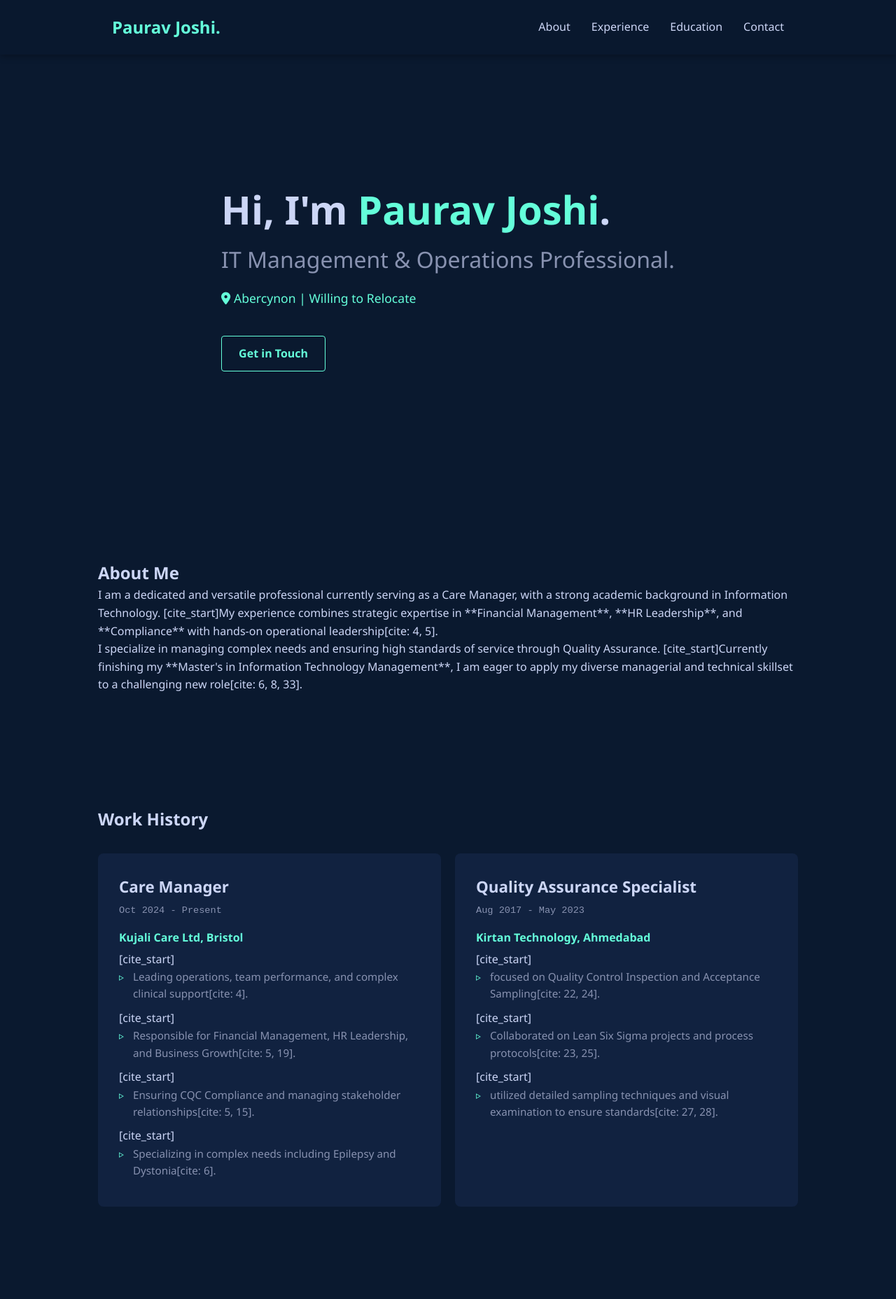
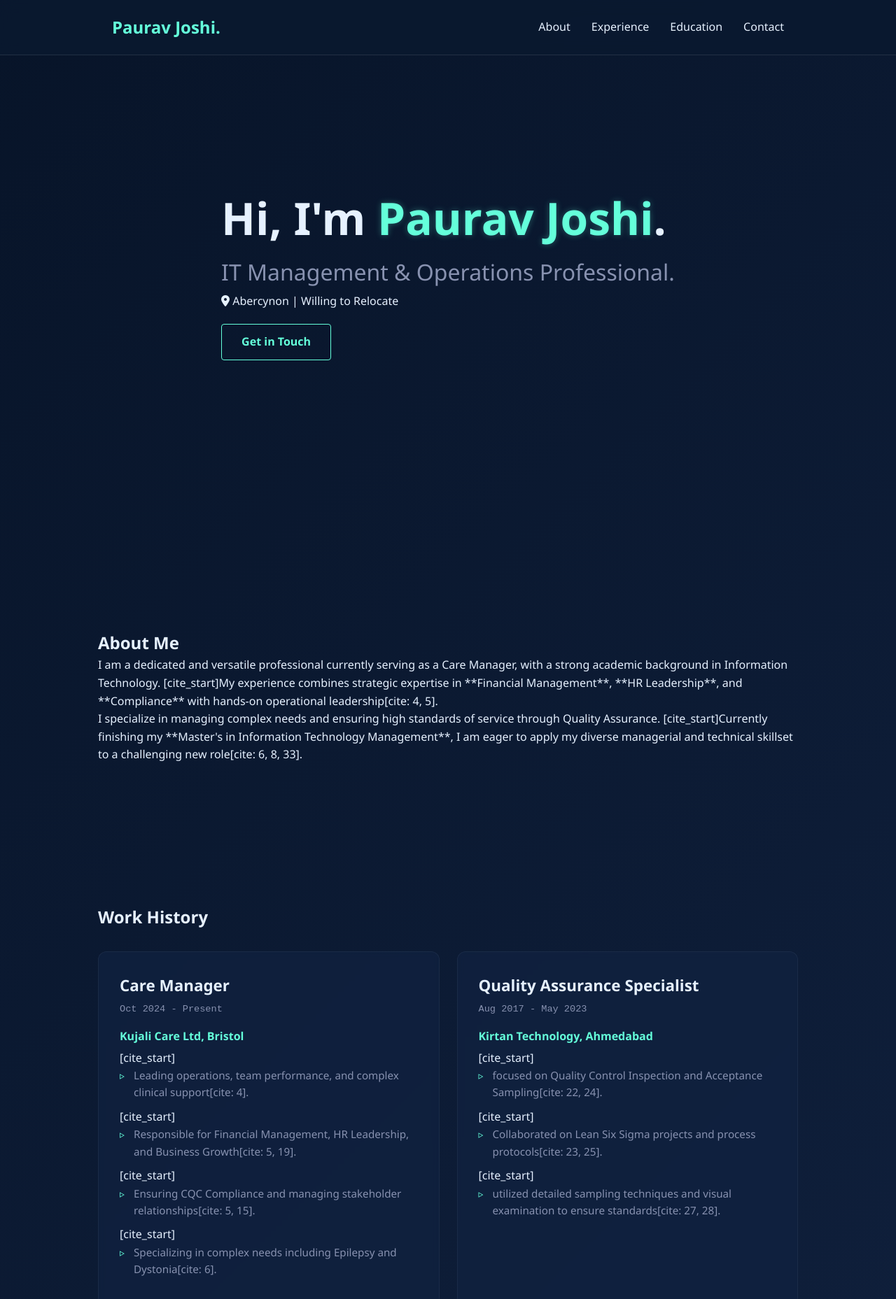
Before and after one commit to iamsomaniiac/iamsomaniiac.github.io, a plain HTML site: page index.html in a window 1280 px wide. Shown: the top 1857 px of the page at 70% size. Drawn offline with Linux system fonts and the light colour scheme.

Commit message:
Update style.css

```diff
--- a/style.css
+++ b/style.css
@@ -1,10 +1,10 @@
 /* CSS Variables */
 :root {
     --bg-color: #0a192f;
-    --text-primary: #ccd6f6;
+    --text-primary: #e6f1ff;
     --text-secondary: #8892b0;
-    --accent-color: #64ffda; /* Teal accent */
-    --card-bg: #112240;
+    --accent-color: #64ffda;
+    --glass-bg: rgba(17, 34, 64, 0.75);
     --font-main: 'Segoe UI', Tahoma, Geneva, Verdana, sans-serif;
 }
 
@@ -16,10 +16,20 @@
 }
 
 body {
-    background-color: var(--bg-color);
+    background: linear-gradient(-45deg, #0a192f, #112240, #020c1b, #1d1e33);
+    background-size: 400% 400%;
+    animation: gradientBG 15s ease infinite; /* Moving Background */
     color: var(--text-primary);
     font-family: var(--font-main);
     line-height: 1.6;
+    overflow-x: hidden;
+}
+
+/* Moving Background Animation */
+@keyframes gradientBG {
+    0% { background-position: 0% 50%; }
+    50% { background-position: 100% 50%; }
+    100% { background-position: 0% 50%; }
 }
 
 a {
@@ -41,24 +51,47 @@ ul {
 
 .highlight {
     color: var(--accent-color);
+    text-shadow: 0 0 10px rgba(100, 255, 218, 0.3); /* Neon Glow */
 }
 
 .section {
-    padding: 80px 0;
+    padding: 100px 0;
 }
 
+/* Buttons with Glow */
 .btn {
     display: inline-block;
-    padding: 12px 24px;
+    padding: 12px 28px;
     border: 1px solid var(--accent-color);
     color: var(--accent-color);
     border-radius: 4px;
     margin-top: 20px;
     font-weight: bold;
+    position: relative;
+    overflow: hidden;
+    z-index: 1;
+    transition: color 0.3s;
+}
+
+.btn::after {
+    content: '';
+    position: absolute;
+    top: 0;
+    left: 0;
+    width: 0%;
+    height: 100%;
+    background-color: var(--accent-color);
+    z-index: -1;
+    transition: width 0.3s;
 }
 
 .btn:hover {
-    background-color: rgba(100, 255, 218, 0.1);
+    color: #0a192f;
+    box-shadow: 0 0 15px var(--accent-color);
+}
+
+.btn:hover::after {
+    width: 100%;
 }
 
 /* Navigation */
@@ -68,9 +101,10 @@ nav {
     padding: 20px 0;
     position: fixed;
     width: 100%;
-    background-color: rgba(10, 25, 47, 0.95);
+    background-color: rgba(10, 25, 47, 0.85);
+    backdrop-filter: blur(10px); /* Blur effect */
     z-index: 100;
-    box-shadow: 0 2px 10px rgba(0,0,0,0.3);
+    border-bottom: 1px solid rgba(255,255,255,0.1);
 }
 
 .nav-container {
@@ -95,18 +129,19 @@ nav {
 
 .nav-links a:hover {
     color: var(--accent-color);
+    transform: translateY(-2px);
 }
 
 /* Hero Section */
 .hero {
-    min-height: 90vh;
+    min-height: 100vh;
     display: flex;
     align-items: center;
-    padding-top: 80px;
+    justify-content: flex-start;
 }
 
 .hero h1 {
-    font-size: 3.5rem;
+    font-size: 4rem;
     line-height: 1.1;
     margin-bottom: 15px;
 }
@@ -115,31 +150,30 @@ nav {
     font-size: 2rem;
     color: var(--text-secondary);
     margin-bottom: 15px;
+    height: 40px; /* Keeps layout stable during typing */
 }
 
-.hero .location {
-    color: var(--accent-color);
-    font-size: 1.1rem;
-    margin-bottom: 20px;
-}
-
-/* Job/Education Cards */
+/* Glassmorphism Cards */
 .project-grid {
     display: grid;
     grid-template-columns: repeat(auto-fit, minmax(300px, 1fr));
-    gap: 20px;
+    gap: 25px;
     margin-top: 30px;
 }
 
 .card {
-    background-color: var(--card-bg);
+    background: var(--glass-bg);
     padding: 30px;
-    border-radius: 8px;
-    transition: transform 0.3s ease;
+    border-radius: 12px;
+    border: 1px solid rgba(255, 255, 255, 0.05);
+    transition: transform 0.3s ease, box-shadow 0.3s ease;
+    backdrop-filter: blur(5px);
 }
 
 .card:hover {
-    transform: translateY(-5px);
+    transform: translateY(-10px);
+    box-shadow: 0 10px 30px -15px rgba(2, 12, 27, 0.7);
+    border-color: var(--accent-color);
 }
 
 .card h3 {
@@ -187,38 +221,28 @@ nav {
 
 .skill-category h3 {
     margin-bottom: 20px;
-    border-bottom: 1px solid var(--text-secondary);
-    padding-bottom: 10px;
-    display: inline-block;
+    color: var(--accent-color);
 }
 
 .skills-list li {
     margin-bottom: 10px;
     color: var(--text-secondary);
+    background: rgba(17, 34, 64, 0.5);
+    padding: 10px;
+    border-radius: 5px;
+    transition: 0.2s;
 }
 
-.skills-list li::before {
-    content: "•";
-    color: var(--accent-color);
-    margin-right: 10px;
-    font-weight: bold;
+.skills-list li:hover {
+    background: rgba(100, 255, 218, 0.1);
+    transform: translateX(5px);
 }
 
-/* Contact Section */
+/* Contact & Footer */
 #contact {
     text-align: center;
     max-width: 600px;
     margin: 0 auto 50px auto;
-}
-
-.contact-info {
-    margin: 30px 0;
-}
-
-.phone-number {
-    margin-top: 15px;
-    color: var(--text-secondary);
-    font-size: 1.1rem;
 }
 
 footer {
@@ -226,12 +250,25 @@ footer {
     padding: 20px;
     color: var(--text-secondary);
     font-size: 0.9rem;
+    border-top: 1px solid rgba(255,255,255,0.05);
+}
+
+/* Scroll Animation Classes (Used by JS) */
+.hidden {
+    opacity: 0;
+    transform: translateY(30px);
+    transition: all 1s ease;
+}
+
+.show {
+    opacity: 1;
+    transform: translateY(0);
 }
 
 /* Mobile Responsiveness */
 @media (max-width: 768px) {
     .hero h1 { font-size: 2.5rem; }
-    .hero .subtitle { font-size: 1.5rem; }
-    .nav-links { display: none; } /* Simplified for mobile */
+    .hero .subtitle { font-size: 1.2rem; }
+    .nav-links { display: none; }
     .skills-wrapper { grid-template-columns: 1fr; }
 }
```
